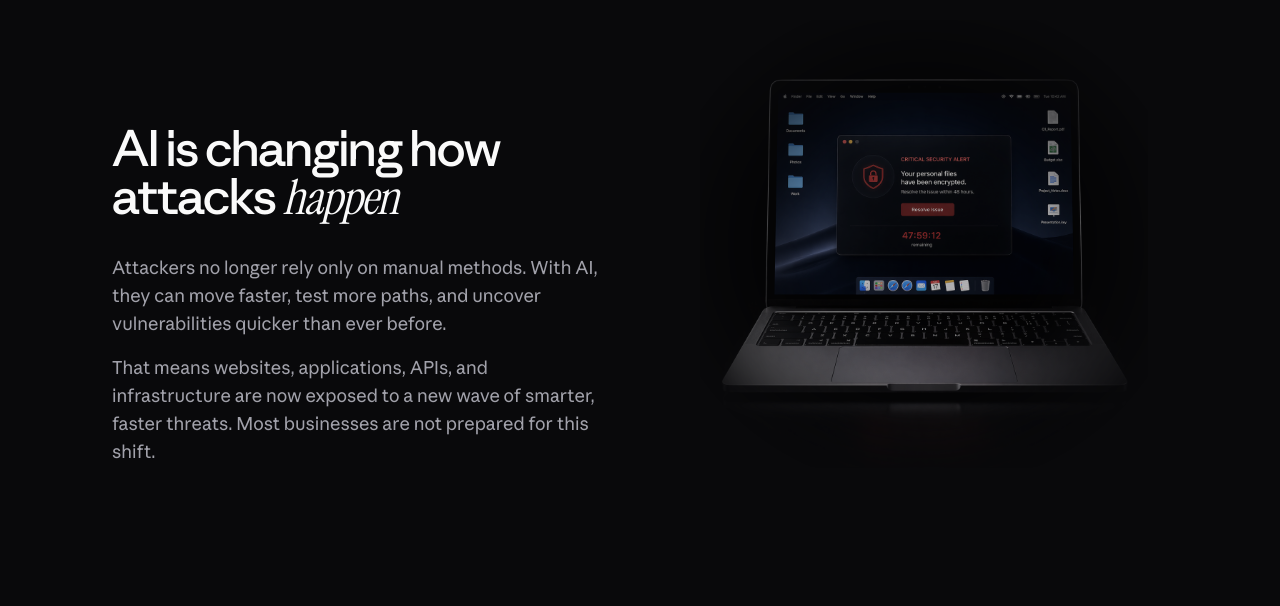
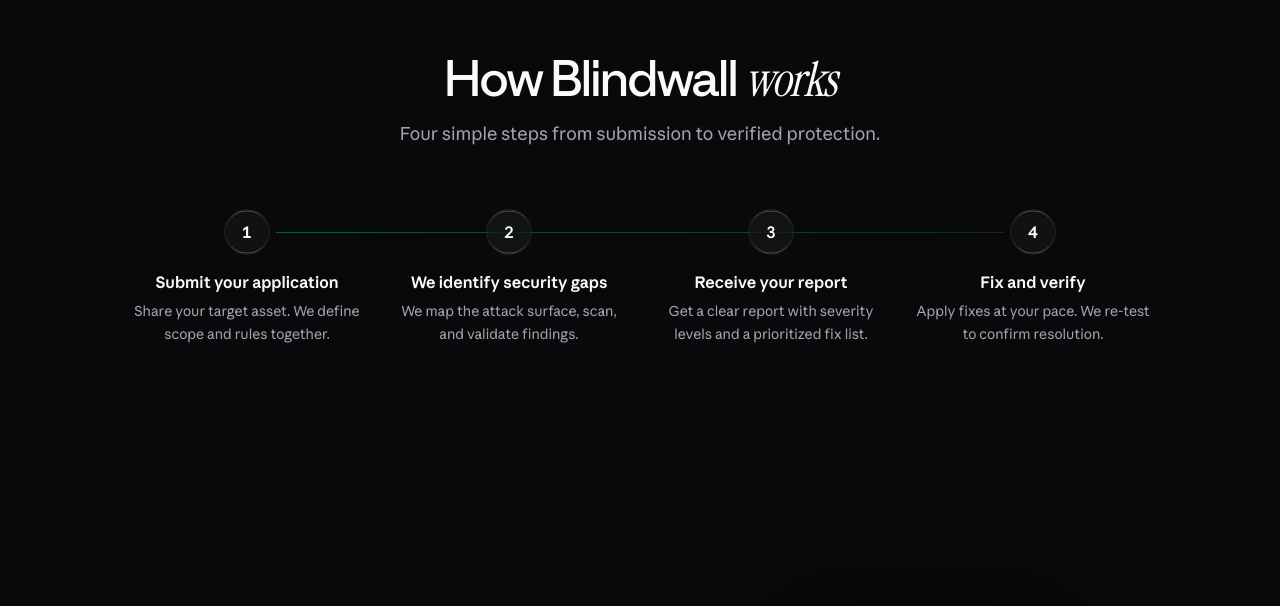
Before and after one commit to kaizen403/blindside, a Next.js app: page / in a window 1280 px wide. Shown: the part 874-1480 px from the top of the page. Built offline with nearby package versions, Linux system fonts and the light colour scheme.

Commit message:
feat: redesign HowItWorks as horizontal timeline, move below hero

```diff
--- a/app/(marketing)/page.tsx
+++ b/app/(marketing)/page.tsx
@@ -1,28 +1,30 @@
 import Hero from "@/app/(marketing)/sections/Hero";
+import HowItWorks from "@/app/(marketing)/sections/HowItWorks";
 import Problem from "@/app/(marketing)/sections/Problem";
 import Solution from "@/app/(marketing)/sections/Solution";
 import Features from "@/app/(marketing)/sections/Features";
 import WhyItMatters from "@/app/(marketing)/sections/WhyItMatters";
-import HowItWorks from "@/app/(marketing)/sections/HowItWorks";
 import BuiltFor from "@/app/(marketing)/sections/BuiltFor";
 import Pricing from "@/app/(marketing)/sections/Pricing";
 
 import CTA from "@/app/(marketing)/sections/CTA";
 import FAQ from "@/app/(marketing)/sections/FAQ";
+import Footer from "@/app/(marketing)/components/Footer";
 
 export default function Home() {
   return (
     <main>
       <Hero />
+      <HowItWorks />
       <Problem />
       <Solution />
       <Features />
       <WhyItMatters />
-      <HowItWorks />
       <BuiltFor />
       <Pricing />
       <CTA />
       <FAQ />
+      <Footer />
     </main>
   );
 }
--- a/app/(marketing)/sections/HowItWorks.tsx
+++ b/app/(marketing)/sections/HowItWorks.tsx
@@ -14,25 +14,25 @@
     number: 1,
     title: "Submit your application",
     description:
-      "Share your website, app, API, or target asset. We define the scope, rules of engagement, and success criteria together.",
+      "Share your target asset. We define scope and rules together.",
   },
   {
     number: 2,
     title: "We identify security gaps",
     description:
-      "Our team maps the attack surface, runs targeted scans, and validates findings with safe proof-of-concept exploits.",
+      "We map the attack surface, scan, and validate findings.",
   },
   {
     number: 3,
     title: "Receive your report",
     description:
-      "Get a clear vulnerability report with severity levels, remediation steps, and a prioritized fix list you can act on immediately.",
+      "Get a clear report with severity levels and a prioritized fix list.",
   },
   {
     number: 4,
     title: "Fix and verify",
     description:
-      "Follow the prioritized remediation plan, apply fixes at your own pace, and we re-test to confirm vulnerabilities are resolved.",
+      "Apply fixes at your pace. We re-test to confirm resolution.",
   },
 ];
 
@@ -66,12 +66,11 @@
         delay: index * 0.1,
         ease,
       }}
-      className="relative flex gap-6 md:gap-8 cursor-default"
+      className="relative flex flex-col items-center text-center cursor-default"
     >
-      <div className="flex flex-col items-center">
       <motion.div
         style={{ scale: nodeScale, opacity: nodeOpacity }}
-          className="w-10 h-10 rounded-full flex items-center justify-center shrink-0 z-10 liquid-glass"
+        className="w-10 h-10 rounded-full flex items-center justify-center shrink-0 z-10 liquid-glass bg-[#09090b] mb-5"
       >
         <motion.span
           className="text-sm font-semibold tabular-nums"
@@ -81,39 +80,21 @@
           {step.number}
         </motion.span>
       </motion.div>
-        {index < steps.length - 1 && (
-          <div className="w-px flex-1 my-2 relative">
-            <div className="absolute inset-0 bg-white/[0.06]" />
-            <motion.div
-              className="absolute inset-0 bg-gradient-to-b from-emerald-500/40 to-emerald-500/10 origin-top"
-              initial={{ scaleY: 0 }}
-              animate={stepInView ? { scaleY: 1 } : { scaleY: 0 }}
-              transition={{
-                duration: 0.8,
-                delay: index * 0.15 + 0.3,
-                ease,
-              }}
-            />
-          </div>
-        )}
-      </div>
 
-      <div className={index < steps.length - 1 ? "pb-14 md:pb-16" : "pb-0"}>
       <motion.h3
         className="text-base font-semibold leading-tight mb-2"
-          animate={stepInView ? { opacity: 1, x: 0 } : { opacity: 0.4, x: 4 }}
+        animate={stepInView ? { opacity: 1 } : { opacity: 0.4 }}
         transition={{ duration: 0.4, ease }}
       >
         {step.title}
       </motion.h3>
       <motion.p
-          className="text-sm text-muted-foreground leading-relaxed max-w-sm"
+        className="text-sm text-muted-foreground leading-relaxed max-w-[240px]"
         animate={stepInView ? { opacity: 1 } : { opacity: 0 }}
         transition={{ duration: 0.5, delay: 0.15, ease }}
       >
         {step.description}
       </motion.p>
-      </div>
     </motion.div>
   );
 }
@@ -127,15 +108,14 @@
     offset: ["start 0.7", "end 0.5"],
   });
 
-  const lineHeight = useTransform(scrollYProgress, [0, 1], ["0%", "100%"]);
+  const lineWidth = useTransform(scrollYProgress, [0, 0.6], ["0%", "100%"]);
   const headingParallax = useTransform(scrollYProgress, [0, 0.3], [20, 0]);
-  const stepsParallax = useTransform(scrollYProgress, [0, 1], [30, -15]);
 
   return (
     <section
       id="how-it-works"
       ref={sectionRef}
-      className="px-8 md:px-28 py-24 md:py-32"
+      className="px-6 md:px-28 py-20 md:py-32"
     >
       <motion.div
         initial={{ opacity: 0, y: 20 }}
@@ -145,7 +125,7 @@
         className="mb-16 text-center"
       >
         <h2 className="text-4xl md:text-5xl font-medium tracking-[-1.5px] mb-4">
-          How Blind Side{" "}
+          How Blindwall{" "}
           <span className="font-serif italic font-normal">works</span>
         </h2>
         <p className="text-lg text-muted-foreground max-w-xl mx-auto">
@@ -153,13 +133,16 @@
         </p>
       </motion.div>
 
-      <motion.div style={{ y: stepsParallax }} className="max-w-lg mx-auto relative">
+      <div className="relative max-w-5xl mx-auto">
+        <div className="hidden md:block absolute top-[20px] left-[calc(12.5%+20px)] right-[calc(12.5%+20px)] h-px z-0">
+          <div className="absolute inset-0 bg-white/[0.06]" />
           <motion.div
-          className="absolute left-[19px] md:left-[19px] top-0 w-px bg-emerald-500/20"
-          style={{ height: lineHeight }}
+            className="absolute inset-y-0 left-0 bg-gradient-to-r from-emerald-500/40 to-emerald-500/10"
+            style={{ width: lineWidth }}
           />
+        </div>
 
-        <div className="relative flex flex-col">
+        <div className="grid grid-cols-1 sm:grid-cols-2 md:grid-cols-4 gap-10 md:gap-6">
           {steps.map((step, i) => (
             <StepCard
               key={step.number}
@@ -170,7 +153,7 @@
             />
           ))}
         </div>
-      </motion.div>
+      </div>
     </section>
   );
 }
```
Lines whose indentation alone changed are shown as unchanged.
